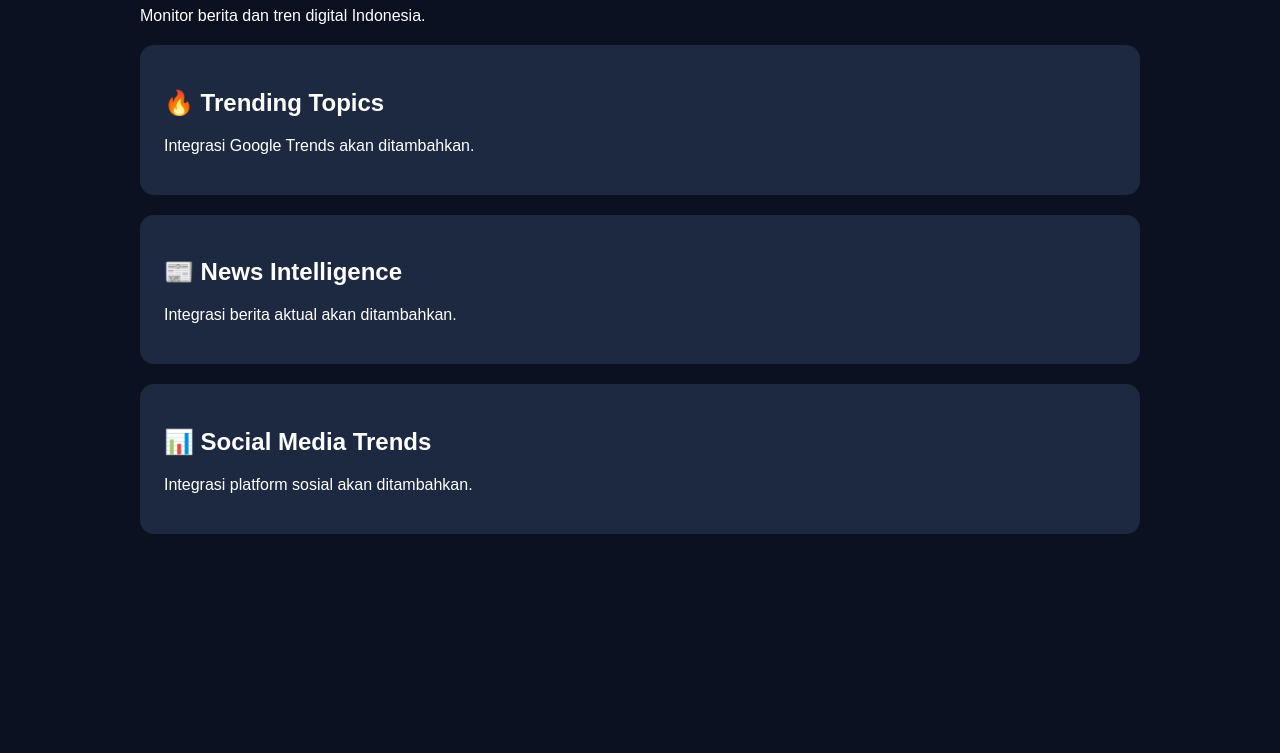
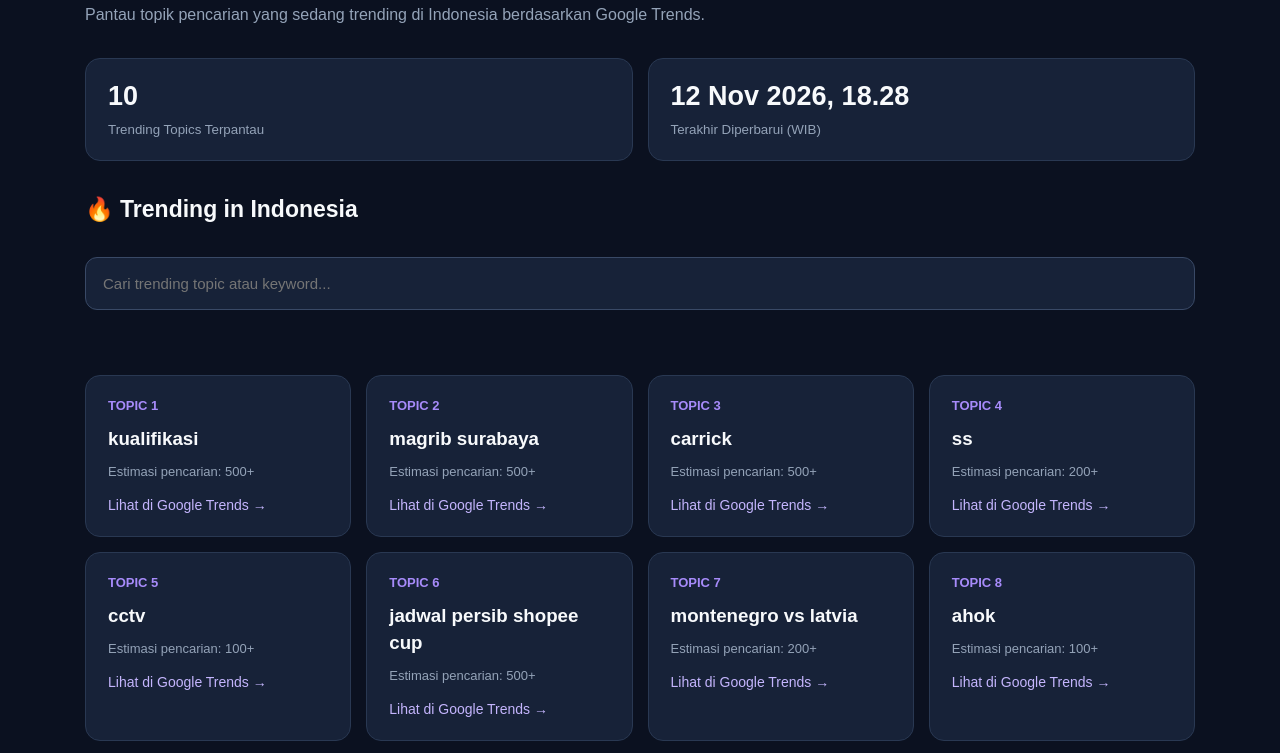
Before and after one commit to laxmiechan/trendradar-indonesia, a plain HTML site: page index.html in a window 1280 px wide. Shown: the part 219-972 px from the top of the page. Before the commit the page ends 800 px from the top, so only its background shows below. Drawn offline with Linux system fonts and the light colour scheme.

Commit message:
Refactor index.html with updated styles and structure

```diff
--- a/index.html
+++ b/index.html
@@ -5,54 +5,316 @@
 <meta charset="UTF-8">
 <meta name="viewport" content="width=device-width, initial-scale=1">
 <title>TrendRadar Indonesia</title>
+
 <style>
+* { box-sizing: border-box; }
+
 body {
   margin: 0;
   font-family: Arial, sans-serif;
   background: #0b1120;
+  color: #f8fafc;
+}
+
+header {
+  padding: 22px 6%;
+  border-bottom: 1px solid #253047;
+  display: flex;
+  align-items: center;
+  justify-content: space-between;
+}
+
+.logo {
+  font-size: 23px;
+  font-weight: bold;
+}
+
+.logo span { color: #a78bfa; }
+
+.live {
+  color: #4ade80;
+  font-size: 13px;
+}
+
+main {
+  max-width: 1150px;
+  margin: auto;
+  padding: 45px 20px;
+}
+
+h1 {
+  font-size: clamp(30px, 5vw, 48px);
+  margin-bottom: 12px;
+}
+
+.subtitle {
+  color: #94a3b8;
+  line-height: 1.6;
+}
+
+.stats {
+  display: grid;
+  grid-template-columns: repeat(2, 1fr);
+  gap: 15px;
+  margin: 30px 0;
+}
+
+.stat, .card {
+  background: #172238;
+  border: 1px solid #293852;
+  border-radius: 15px;
+  padding: 22px;
+}
+
+.stat strong {
+  display: block;
+  font-size: 27px;
+  margin-bottom: 8px;
+}
+
+.stat small { color: #94a3b8; }
+
+.search {
+  width: 100%;
+  padding: 17px;
+  margin: 15px 0 25px;
+  border-radius: 12px;
+  background: #172238;
+  border: 1px solid #394966;
   color: white;
+  font-size: 15px;
 }
-    header {
-      padding: 24px;
-      background: #151e32;
+
+.section-title {
+  margin-top: 35px;
+  font-size: 23px;
 }
-    main {
-      max-width: 1000px;
-      margin: auto;
-      padding: 30px 20px;
+
+.grid {
+  display: grid;
+  grid-template-columns: repeat(auto-fit, minmax(260px, 1fr));
+  gap: 15px;
 }
+
 .card {
-      padding: 24px;
-      margin-top: 20px;
-      background: #1d2940;
-      border-radius: 14px;
+  min-width: 0;
+  overflow-wrap: anywhere;
 }
-    a { color: #a5b4fc; }
+
+.card:hover {
+  border-color: #a78bfa;
+}
+
+.rank {
+  color: #a78bfa;
+  font-size: 13px;
+  font-weight: bold;
+}
+
+.card h3 {
+  margin: 12px 0;
+  line-height: 1.45;
+}
+
+.traffic {
+  color: #94a3b8;
+  font-size: 13px;
+}
+
+.card a {
+  display: inline-block;
+  margin-top: 18px;
+  color: #c4b5fd;
+  font-size: 14px;
+  text-decoration: none;
+}
+
+.status {
+  padding: 20px 0;
+  color: #cbd5e1;
+}
+
+footer {
+  margin-top: 60px;
+  padding-top: 25px;
+  border-top: 1px solid #253047;
+  color: #94a3b8;
+  font-size: 13px;
+  line-height: 1.7;
+}
+
+@media (max-width: 600px) {
+  .stats { grid-template-columns: 1fr; }
+  header { padding: 20px; }
+}
 </style>
 </head>
+
 <body>
+
 <header>
-    <h2>📡 TrendRadar Indonesia</h2>
+  <div class="logo">📡 Trend<span>Radar</span></div>
+  <div class="live">● DATA MONITORING</div>
 </header>
 
 <main>
-    <h1>Discover What's Trending</h1>
-    <p>Monitor berita dan tren digital Indonesia.</p>
 
-    <div class="card">
-      <h2>🔥 Trending Topics</h2>
-      <p>Integrasi Google Trends akan ditambahkan.</p>
+  <h1>Discover What's Trending 🔥</h1>
+
+  <p class="subtitle">
+    Pantau topik pencarian yang sedang trending
+    di Indonesia berdasarkan Google Trends.
+  </p>
+
+  <div class="stats">
+    <div class="stat">
+      <strong id="total">—</strong>
+      <small>Trending Topics Terpantau</small>
     </div>
 
-    <div class="card">
-      <h2>📰 News Intelligence</h2>
-      <p>Integrasi berita aktual akan ditambahkan.</p>
+    <div class="stat">
+      <strong id="updated">—</strong>
+      <small>Terakhir Diperbarui (WIB)</small>
+    </div>
   </div>
 
-    <div class="card">
-      <h2>📊 Social Media Trends</h2>
-      <p>Integrasi platform sosial akan ditambahkan.</p>
+  <h2 class="section-title">🔥 Trending in Indonesia</h2>
+
+  <input
+    class="search"
+    id="search"
+    type="search"
+    placeholder="Cari trending topic atau keyword..."
+  >
+
+  <div id="status" class="status">
+    Mengambil data Google Trends...
   </div>
+
+  <div id="trends" class="grid"></div>
+
+  <footer>
+    TrendRadar Indonesia — Trend Intelligence Dashboard.
+    <p>
+      Sumber: Google Trends Indonesia.
+      Volume merupakan estimasi pencarian dari sumber,
+      bukan jumlah posting atau percakapan media sosial.
+      Data mengikuti pembaruan terakhir yang tersedia.
+    </p>
+  </footer>
+
 </main>
+
+<script>
+let allTrends = [];
+
+const container = document.getElementById("trends");
+const statusBox = document.getElementById("status");
+const searchInput = document.getElementById("search");
+
+function safeUrl(value) {
+  try {
+    const url = new URL(value);
+    return ["https:", "http:"].includes(url.protocol)
+      ? url.href : null;
+  } catch {
+    return null;
+  }
+}
+
+function renderTrends() {
+  const keyword = searchInput.value.trim().toLowerCase();
+
+  const filtered = allTrends.filter(item =>
+    String(item.title || "").toLowerCase().includes(keyword)
+  );
+
+  container.replaceChildren();
+
+  statusBox.textContent = filtered.length
+    ? ""
+    : "Tidak ada topik yang cocok.";
+
+  filtered.forEach((item, index) => {
+    const card = document.createElement("article");
+    card.className = "card";
+
+    const rank = document.createElement("div");
+    rank.className = "rank";
+    rank.textContent = "TOPIC " + (index + 1);
+
+    const title = document.createElement("h3");
+    title.textContent = item.title || "Tanpa judul";
+
+    const traffic = document.createElement("div");
+    traffic.className = "traffic";
+    traffic.textContent = item.traffic
+      ? "Estimasi pencarian: " + item.traffic
+      : "Volume tidak tersedia";
+
+    card.append(rank, title, traffic);
+
+    const linkUrl = safeUrl(item.link);
+    if (linkUrl) {
+      const link = document.createElement("a");
+      link.href = linkUrl;
+      link.target = "_blank";
+      link.rel = "noopener noreferrer";
+      link.textContent = "Lihat di Google Trends →";
+      card.appendChild(link);
+    }
+
+    container.appendChild(card);
+  });
+}
+
+async function loadTrends() {
+  try {
+    const response = await fetch(
+      "./data/trends.json?t=" + Date.now(),
+      { cache: "no-store" }
+    );
+
+    if (!response.ok) {
+      throw new Error("HTTP " + response.status);
+    }
+
+    const data = await response.json();
+
+    if (!Array.isArray(data.trends)) {
+      throw new Error("Format data tidak sesuai");
+    }
+
+    allTrends = data.trends;
+
+    document.getElementById("total").textContent =
+      allTrends.length.toLocaleString("id-ID");
+
+    document.getElementById("updated").textContent =
+      data.updated_at
+        ? new Date(data.updated_at).toLocaleString(
+            "id-ID",
+            {
+              timeZone: "Asia/Jakarta",
+              dateStyle: "medium",
+              timeStyle: "short"
+            }
+          )
+        : "Tidak tersedia";
+
+    renderTrends();
+
+  } catch (error) {
+    statusBox.textContent =
+      "Data belum dapat dimuat. Periksa file data/trends.json dan deployment GitHub Pages.";
+    console.error(error);
+  }
+}
+
+searchInput.addEventListener("input", renderTrends);
+
+loadTrends();
+</script>
+
 </body>
 </html>
```
Lines whose indentation alone changed are shown as unchanged.
